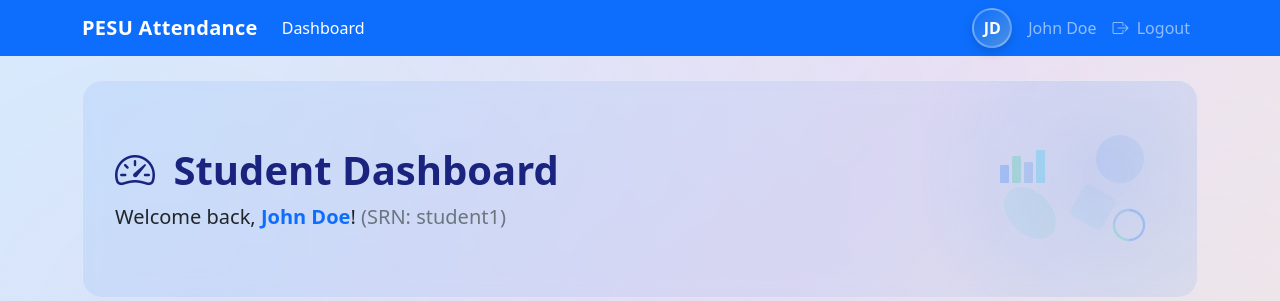
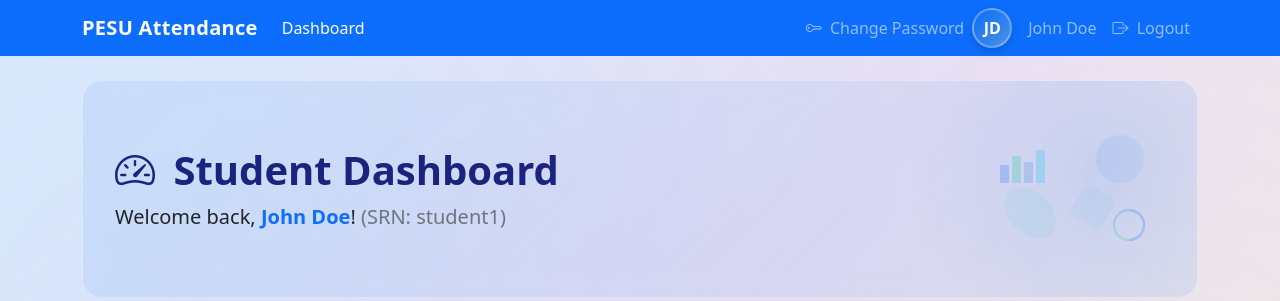
Before and after one commit to Samrudhn6868/Student_attendance_management_system, a Flask app: page /dashboard in a window 1280 px wide. Shown: the top 301 px of the page. Run offline with Flask 3, Linux system fonts and the light colour scheme; a user stored in the database is signed in; parts of the project's set-up code (start-up, migrations or seed data) failed here and were passed over.

Commit message:
feat(SAS-85): Add password change navigation links to dashboards

```diff
--- a/src/templates/faculty_dashboard.html
+++ b/src/templates/faculty_dashboard.html
@@ -24,6 +24,12 @@
                     </li>
                 </ul>
                 <ul class="navbar-nav align-items-center">
+                    <li class="nav-item">
+                        <a class="nav-link" href="{{ url_for('change_password') }}" title="Change Password">
+                            <i class="bi bi-key me-1"></i>
+                            Change Password
+                        </a>
+                    </li>
                     <li class="nav-item d-flex align-items-center">
                         <div class="user-avatar me-2" data-user-name="{{ current_user.name }}"></div>
                         <span class="nav-link">
--- a/src/templates/student_dashboard.html
+++ b/src/templates/student_dashboard.html
@@ -24,6 +24,12 @@
                     </li>
                 </ul>
                 <ul class="navbar-nav align-items-center">
+                    <li class="nav-item">
+                        <a class="nav-link" href="{{ url_for('change_password') }}" title="Change Password">
+                            <i class="bi bi-key me-1"></i>
+                            Change Password
+                        </a>
+                    </li>
                     <li class="nav-item d-flex align-items-center">
                         <div class="user-avatar me-2" data-user-name="{{ current_user.name }}"></div>
                         <span class="nav-link">
```
